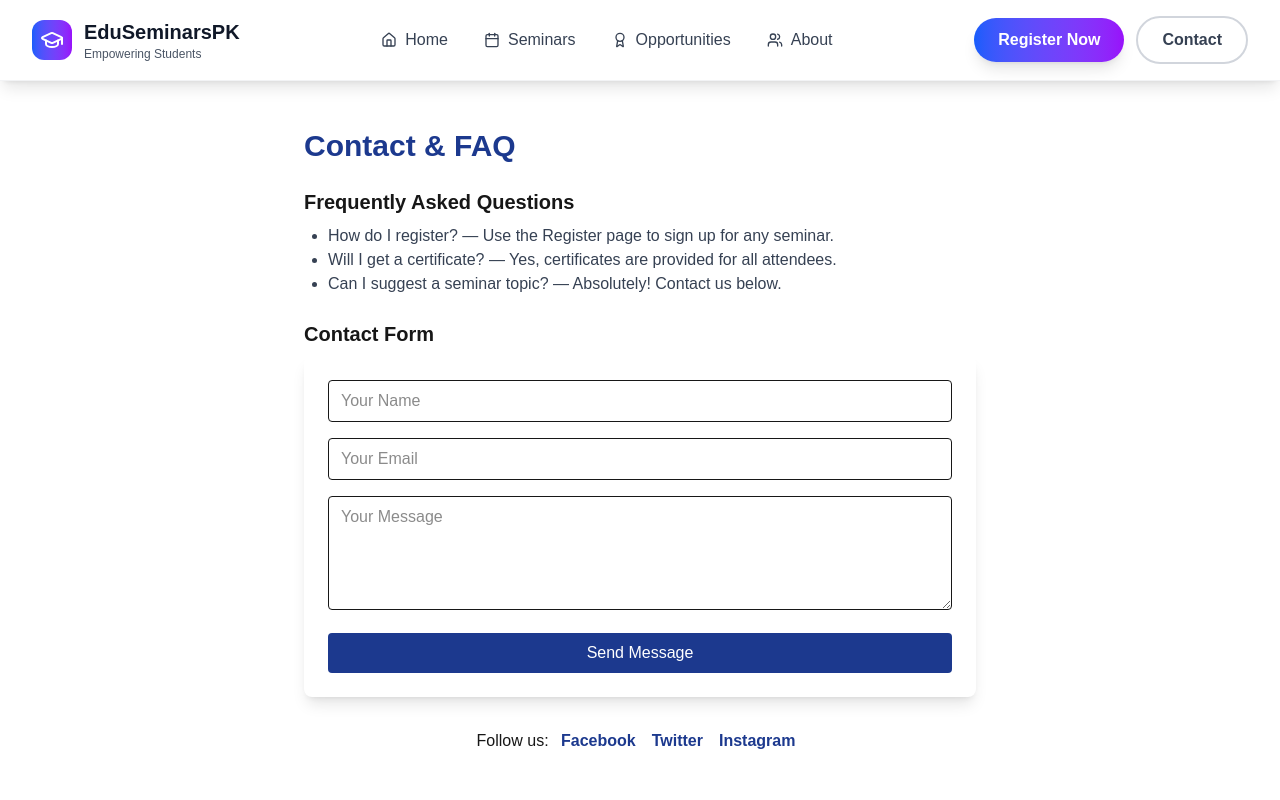
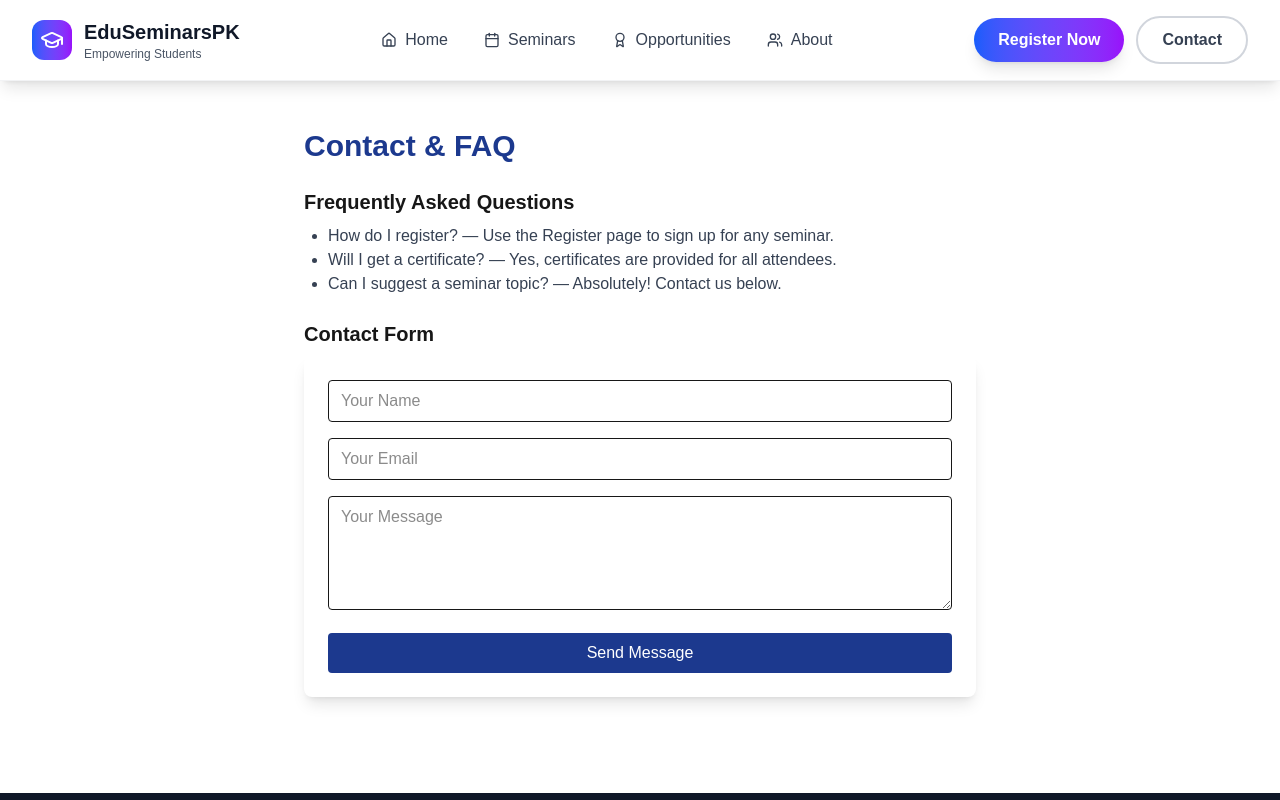
Before and after one commit to YounasKhan2/seminars, a Next.js app: page /contact in a window 1280 px wide. Shown: the top 800 px of the page. Built offline with nearby package versions, Linux system fonts and the light colour scheme.

Commit message:
fix(contact.js): remove social media links from the contact form section

```diff
--- a/src/pages/contact.js
+++ b/src/pages/contact.js
@@ -66,12 +66,7 @@ const Contact = () => {
           {sending ? "Sending..." : "Send Message"}
         </button>
       </form>
-      <div className="mt-8 text-center">
-        <span>Follow us: </span>
-        <a href="#" className="text-blue-900 font-semibold mx-2">Facebook</a>
-        <a href="#" className="text-blue-900 font-semibold mx-2">Twitter</a>
-        <a href="#" className="text-blue-900 font-semibold mx-2">Instagram</a>
-      </div>
+
     </section>
   );
 };
```
